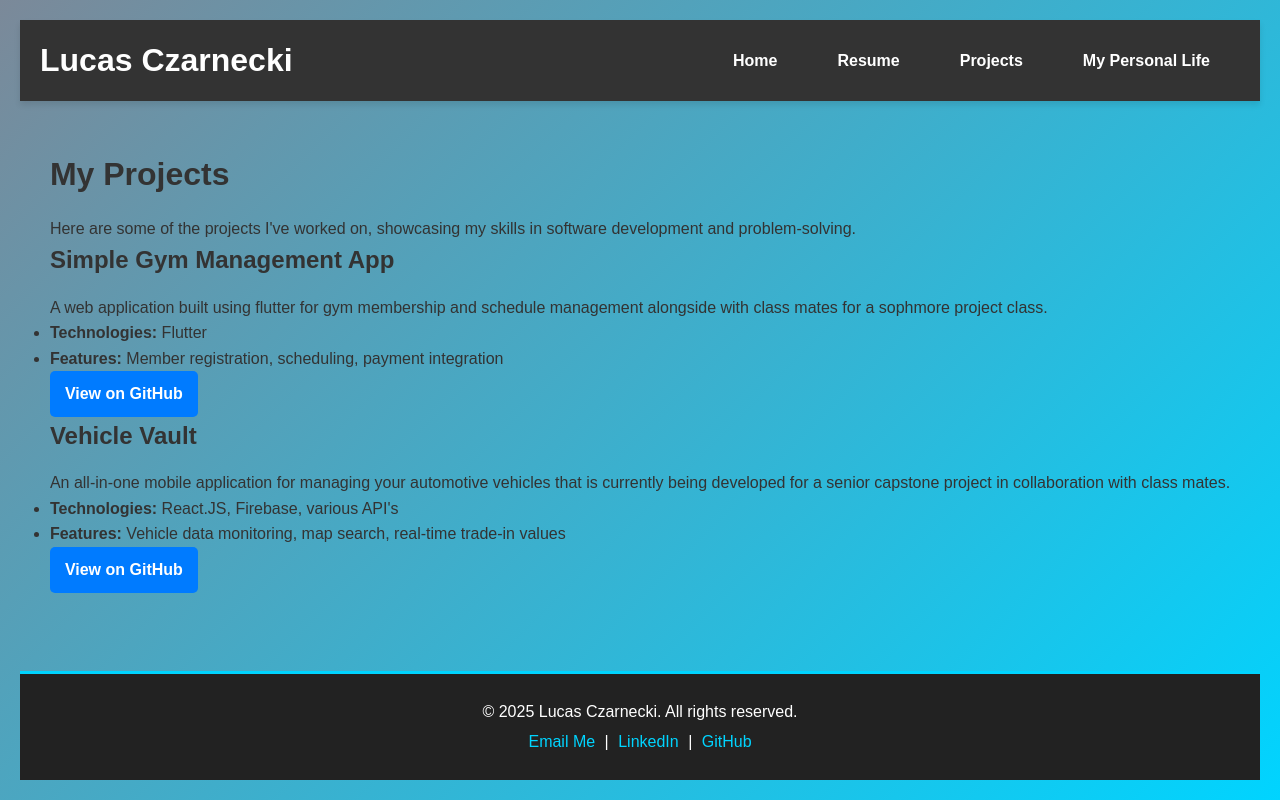
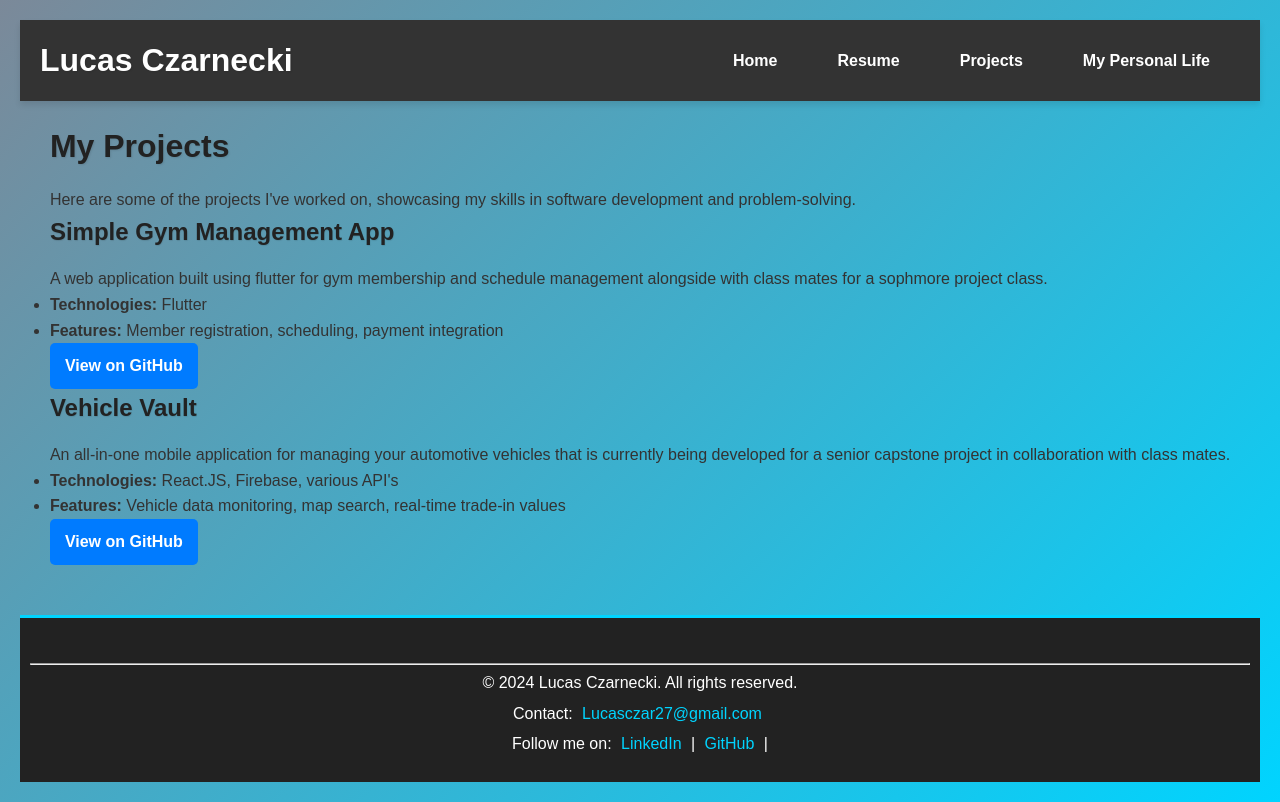
Before and after one commit to TheCzar27/LucasCzarnecki.com, a plain HTML site: page html/projects.html in a window 1280 px wide. Drawn offline with nearby package versions, Linux system fonts and the light colour scheme.

Commit message:
Footer update

```diff
--- a/css/index_style.css
+++ b/css/index_style.css
@@ -62,21 +62,26 @@ nav ul li a:hover, nav ul li a.active {
 
 /* Section Headings */
 h1, h2, h3 {
-    color: #333; /* Dark gray for better contrast */
+    color: #222; /* Changed to dark gray for contrast */
     margin-bottom: 15px;
 }
 
-
 h1 {
     font-size: 2.5rem;
+    font-weight: bold;
+    text-shadow: 1px 1px 2px rgba(0, 0, 0, 0.2); /* Added subtle shadow for better readability */
 }
 
 h2 {
     font-size: 2rem;
+    font-weight: bold;
+    text-shadow: 1px 1px 2px rgba(0, 0, 0, 0.1);
 }
 
 h3 {
     font-size: 1.5rem;
+    font-weight: bold;
+    text-shadow: 0.5px 0.5px 1px rgba(0, 0, 0, 0.1);
 }
 
 /* Main Content Styling */
@@ -132,7 +137,7 @@ p.subtitle {
 
 .card h3 {
     margin-bottom: 10px;
-    color: #333;
+    color: #222;
 }
 
 .card p {
--- a/html/projects.html
+++ b/html/projects.html
@@ -56,12 +56,15 @@
     </main>
 
     <footer>
-        <p>&copy; 2025 Lucas Czarnecki. All rights reserved.</p>
-        <p>
-            <a href="mailto:lucasczar27@gmail.com">Email Me</a> |
-            <a href="https://www.linkedin.com/in/lucas-czarnecki/" target="_blank">LinkedIn</a> |
-            <a href="https://github.com/TheCzar27" target="_blank">GitHub</a>
-        </p>
+      <br><hr>
+      <p>&copy; 2024 Lucas Czarnecki. All rights reserved.</p>
+      <p>Contact: <a href="mailto:Lucasczar27@gmail.com">Lucasczar27@gmail.com</a></p>
+      <p>Follow me on:
+        <a href="https://www.linkedin.com/in/lucas-czarnecki/" target="_blank">LinkedIn</a> |
+        <a href="https://github.com/TheCzar27" target="_blank">GitHub</a> |
+      </p>
+
+    <!-- End copyright section / footer-->
     </footer>
 </body>
 </html>
```
Also changed, not shown: html/personal_life.html (+1 -1 lines), html/resume.html (+9 -6 lines), index.html (+1 -1 lines).
